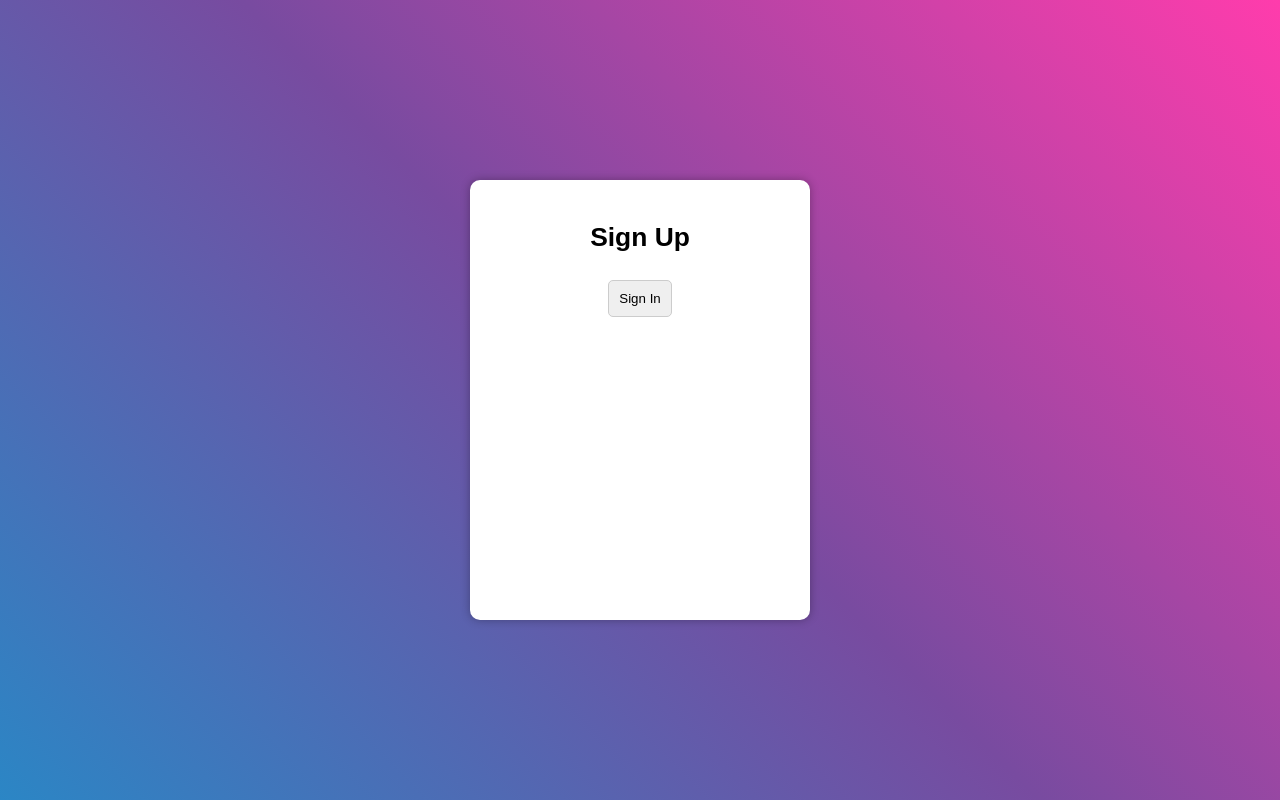
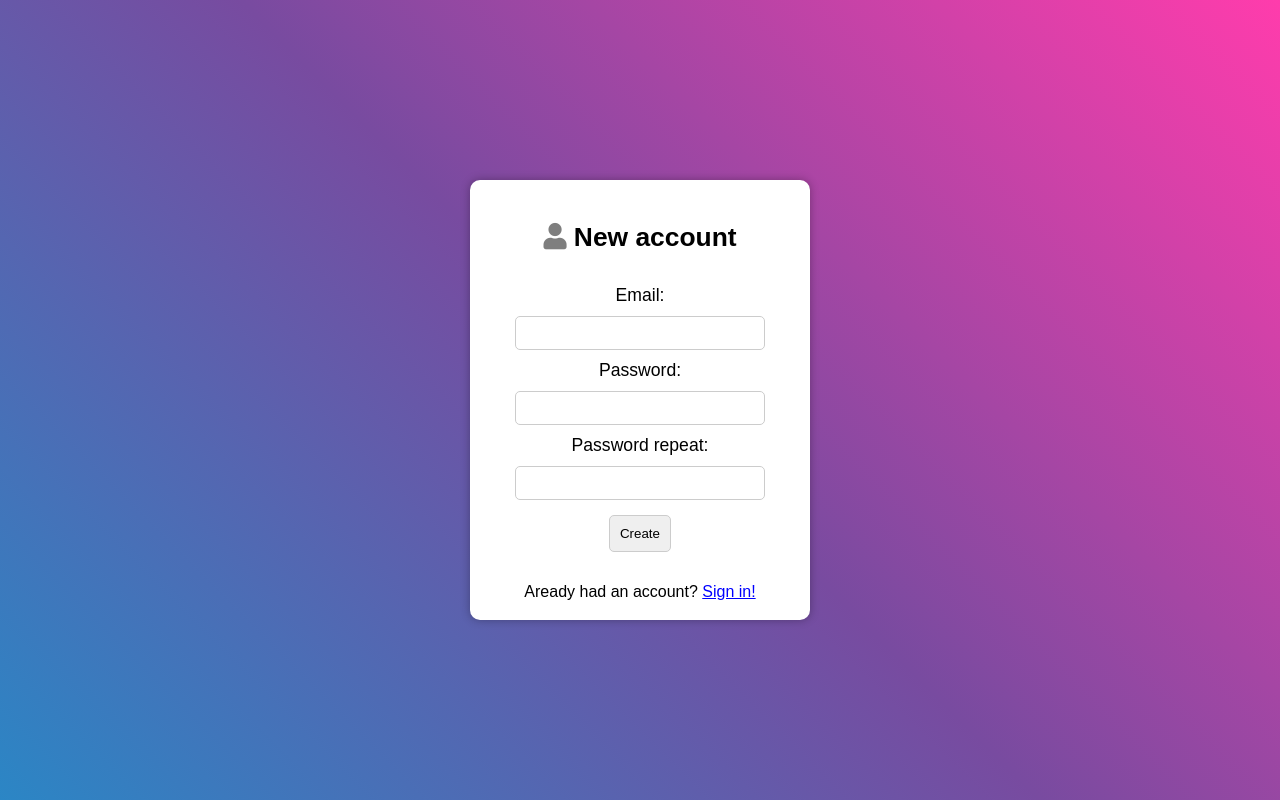
Before and after one commit to tomnemec/Instagram-form-2000, a plain HTML site: page index.html in a window 1280 px wide. Both pictures are taken after a click on the element "Sign up!". Drawn offline with Linux system fonts and the light colour scheme.

Commit message:
final fixes

```diff
--- a/index.html
+++ b/index.html
@@ -4,16 +4,43 @@
     <meta charset="utf-8" />
     <title>Sign Up/Sign In Form</title>
     <link rel="stylesheet" href="style.css" />
+    <link
+      rel="stylesheet"
+      href="https://cdnjs.cloudflare.com/ajax/libs/font-awesome/5.15.3/css/all.min.css"
+    />
   </head>
   <body>
     <div id="signup" class="card">
-      <h2>Sign Up</h2>
-      <form></form>
-      <button onclick="switchToLogin()">Sign In</button>
+      <h2>
+        <link
+          rel="stylesheet"
+          href="https://cdnjs.cloudflare.com/ajax/libs/font-awesome/5.15.3/css/all.min.css"
+        />
+        <i class="fas fa-user"></i> New account
+      </h2>
+      <form action="">
+        <div class="form-group">
+          <label for="email">Email:</label>
+          <input name="email" type="text" />
+        </div>
+        <div class="form-group">
+          <label for="password">Password:</label>
+          <input name="password" type="password" />
+        </div>
+        <div class="form-group">
+          <label for="password-repeat">Password repeat:</label>
+          <input name="password-repeat" type="password" />
+        </div>
+        <button type="submit">Create</button>
+      </form>
+      <p class="link-signUp">
+        Aready had an account?
+        <span class="switchText" onclick="switchToLogin()"> Sign in!</span>
+      </p>
     </div>
 
     <div id="login" class="card active">
-      <h2>Sign In</h2>
+      <h2><i class="fas fa-key"></i> Sign In</h2>
       <form action="">
         <div class="form-group">
           <label for="email">Email:</label>
@@ -25,7 +52,7 @@
         </div>
         <button type="submit">Sign In</button>
       </form>
-      <p class="link">
+      <p class="link-login">
         Don t have account yet?
         <span class="switchText" onclick="switchToSignUp()"> Sign up!</span>
       </p>
--- a/style.css
+++ b/style.css
@@ -15,6 +15,9 @@ body {
   align-items: center;
   flex-direction: column;
   font-size: 1.1rem;
+}
+i {
+  opacity: 0.5;
 }
 input {
   margin-top: 10px;
@@ -60,13 +63,20 @@ button:hover {
 .switchText {
   color: blue;
   text-decoration: underline;
+  font-size: 1rem;
 }
 .switchText:hover {
   cursor: pointer;
 }
-.link {
+.link-login {
   position: relative;
   bottom: -80px;
+  font-size: 1rem;
+}
+.link-signUp {
+  position: relative;
+  bottom: -10px;
+  font-size: 1rem;
 }
 @keyframes fadeOut {
   0% {
```
